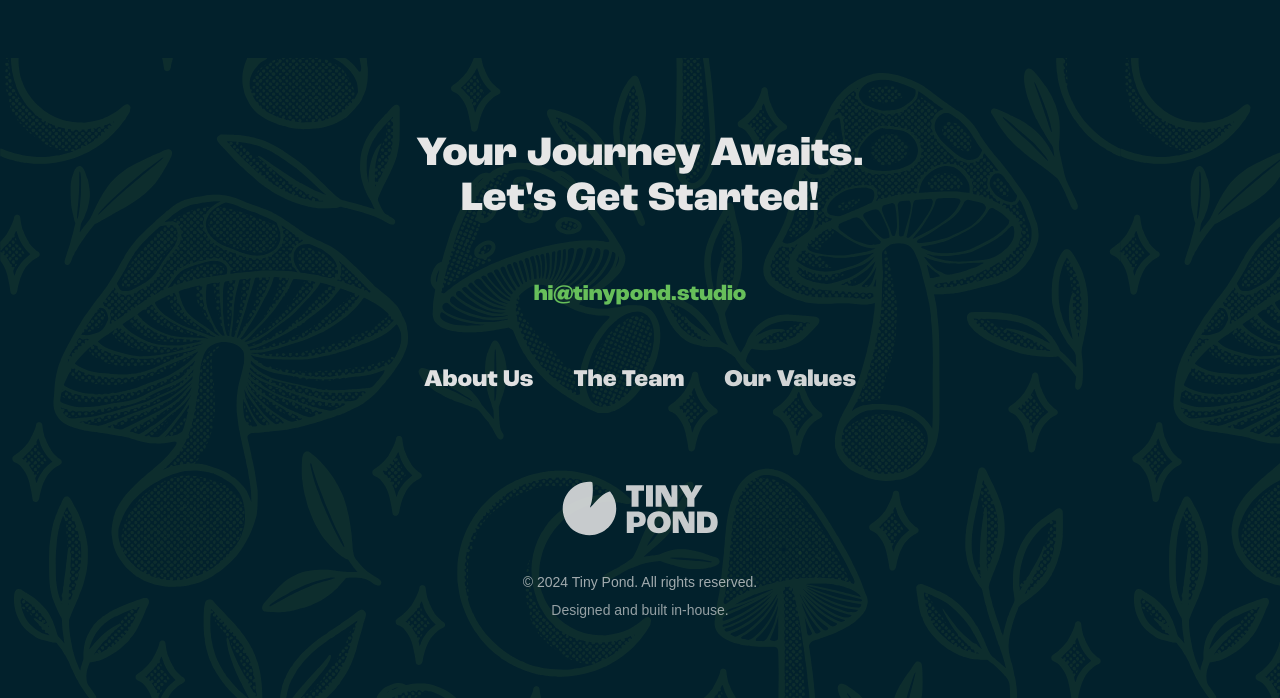
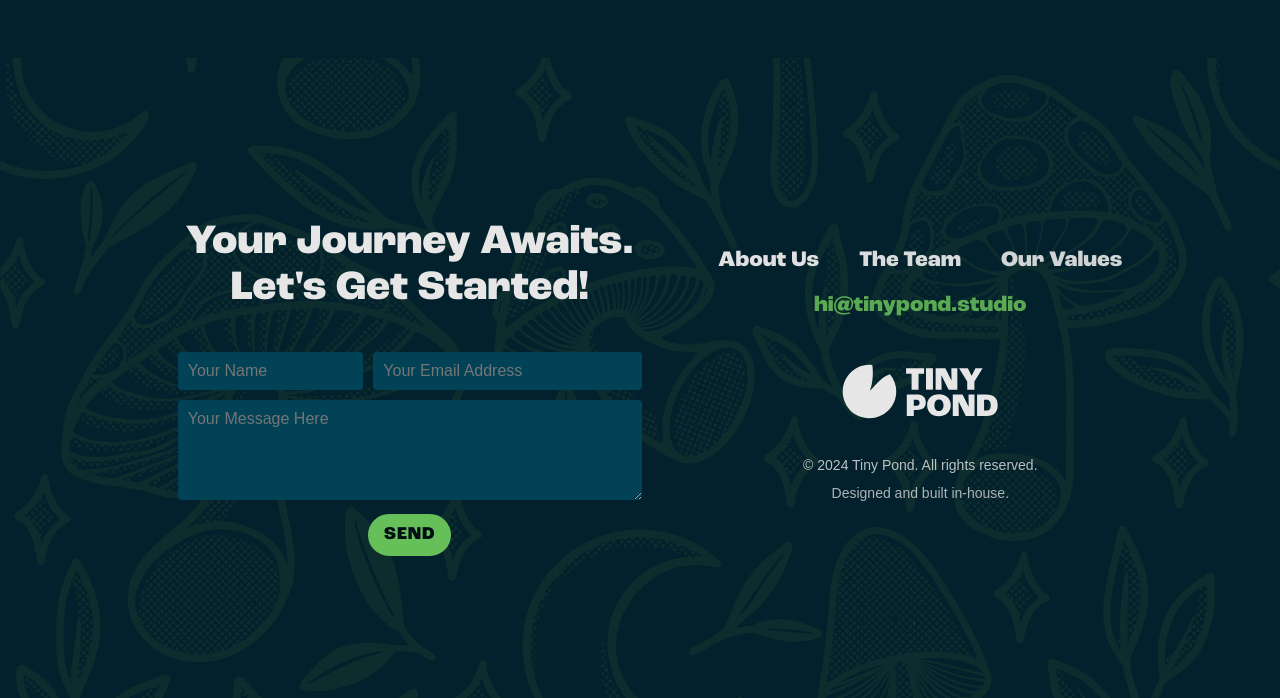
Before and after one commit to adobopunk/tinypond, an Eleventy site: page src/team.html in a window 1280 px wide. Shown: the part 6266-6964 px from the top of the page. Built offline with nearby package versions, Linux system fonts and the light colour scheme; Eleventy itself is replaced by a stand-in of ours; files that its build step writes are made by us from their sources; a script that the page names is missing.

Commit message:
added contact form

```diff
--- a/app/js/footer.js
+++ b/app/js/footer.js
@@ -12,7 +12,6 @@ window.onload = function () {
 	const footerTag = document.querySelector('h2.footer__title');
 	const footerOptions = [
 		"Your Journey Awaits.<br>Let's Get Started!",
-		'The Creative Agency<br>For High Impact Events.',
 		"Tiny Pond, Big Results.<br>Let's Dive In.",
 		'Free Consult?<br>We Got You.',
 	];
--- a/app/scss/components/_footer.scss
+++ b/app/scss/components/_footer.scss
@@ -4,28 +4,38 @@
 	background-color: var(--background-color);
 	$b: &;
 	background-image: url(/img/accents/Texture\ Mushroom\ Green\ -\ Compressed.svg);
-	background-size: 140vh;
+	background-size: cover; // Use cover for better image scaling
 	background-attachment: scroll;
 	z-index: 50;
-	background-repeat: repeat-x;
+	background-repeat: no-repeat; // Prevent tiling for a cleaner look
+
+	&__title {
+		margin-block-start: 5vh;
+	}
 
 	&__wrapper {
+		display: flex;
 		padding-block: 5vh;
 		text-align: center;
-		display: flex;
-		flex-direction: column;
 		align-items: center;
 		justify-content: center;
-		gap: u.rem(40) u.rem(20);
 		min-height: 80vh;
-		padding-inline: 40px;
+		gap: 5%;
+
+		@include u.breakpoint(small) {
+		}
+
+		@include u.breakpoint-down(small) {
+			display: block;
+			flex-direction: column;
+			padding-inline: 0;
+		}
 	}
 
 	&__logo {
 		width: 100%;
 		margin: 0 auto;
 		text-align: center;
-		justify-content: center;
 	}
 
 	&__logo-image {
@@ -48,7 +58,8 @@
 	}
 
 	&__column {
-		flex-direction: row;
+		flex-direction: column; // Changed to column for better stacking on small screens
+		align-items: center; // Center items in column layout
 	}
 
 	&__links {
@@ -57,8 +68,9 @@
 		justify-content: center;
 		align-items: center;
 
-		@include u.breakpoint-down(small) {
-			gap: u.rem(20);
+		@include u.breakpoint-down(xsmall) {
+			gap: u.rem(0);
+			flex-direction: column; // Stack links vertically on small screens
 		}
 	}
 
@@ -69,7 +81,6 @@
 		gap: u.rem(16);
 		font-size: u.rem(18);
 		line-height: 1;
-		// margin-block-end: u.rem(10);
 		color: var(--murky-clouds);
 
 		&:hover {
@@ -92,20 +103,16 @@
 			fill: var(--lilly-green);
 		}
 	}
+
 	&__email {
 		color: var(--lilly-green);
-
 		transform: scale(1);
-		transition-property: text-shadow, transform;
+		transition: text-shadow 100ms, transform 100ms; // Combine transition properties
 		transform-origin: center;
 		transform: translateZ(0);
-		transition-duration: 100ms;
 
 		@include u.breakpoint-down(small) {
-			@include u.breakpoint-down(small) {
-				font-size: 1rem;
-				font-size: clamp(1rem, 0.8rem + 1vw, 2rem);
-			}
+			font-size: u.rem(22);
 		}
 
 		&:hover {
@@ -119,9 +126,8 @@
 	&__homelink {
 		display: inline-block;
 		transform: scale(1);
-		transition-property: transform, opacity;
-		transform-origin: center;
-		transition-duration: 400ms;
+		transition: transform 400ms, opacity 400ms; // Combine transition properties
+
 		&:hover {
 			opacity: 0.75;
 			transform: scale(1.05);
@@ -129,17 +135,15 @@
 	}
 
 	&__about-link {
-		font-size: u.rem(24);
 		color: var(--murky-clouds);
 		transform: scale(1);
-		transition-property: text-shadow, transform;
+		transition: text-shadow 100ms, transform 100ms; // Combine transition properties
 		transform-origin: center;
 		transform: translateZ(0);
-		transition-duration: 100ms;
 
 		@include u.breakpoint-down(small) {
-			font-size: u.rem(20);
-			text-wrap: nowrap;
+			font-size: u.rem(16);
+			text-wrap: nowrap; // Ensure text does not wrap
 		}
 
 		&:hover {
@@ -149,44 +153,88 @@
 			text-shadow: 0 0 20px hsla(195, 77%, 50%, 0.476);
 		}
 	}
+
+	&__column.follow {
+		margin-block: 5vh;
+	}
+}
+
+.form-container {
+	padding: 20px;
+	width: 100%;
+	max-width: 900px; /* Maximum width of the form */
+	margin: 0 auto; /* Center the form container */
 }
 
 form {
 	display: flex;
-	border: 10px solid goldenrod;
-	flex-direction: row;
-	width: 50vw;
+	flex-direction: column; /* Stack elements vertically */
+	gap: 10px; /* Gap between the fields */
 	text-align: left;
-	margin-block-end: u.rem(80);
+	width: 100%; /* Full width for the form */
+}
+
+.label-container {
 	display: flex;
-	flex-wrap: wrap;
 	gap: 10px;
+	width: 100%;
 }
 
 input,
 textarea {
-	width: auto;
-	padding: u.rem(20);
-	border: 2px solid var(--lilly-green);
+	font-family: u.$font;
+	padding: u.rem(10);
 	border-radius: 4px;
-	background-color: var(--swamp-puppy);
-	color: white;
-	&:focus {
-		border: 4px solid var(--blue-fog);
-	}
+	font-size: u.rem(16);
+	width: 100%;
+	background-color: var(--dark-blue-fog);
+	outline: none;
+	border: none;
+}
+
+/* Styles for the name and email fields */
+#name,
+#email {
+	min-width: 0;
+}
+
+#name {
+	flex: 2;
 }
 
 #email {
-	flex-basis: 100;
-	flex-grow: 3;
-}
-
-#name {
-	flex-basis: 200;
-	flex-grow: 1;
+	flex: 3;
 }
 
 #message {
-	flex-basis: 500;
-	flex-grow: 5;
+	height: 100px;
+	resize: vertical;
+	font-family: u.$font;
 }
+
+/* Media Query for Small Screens */
+@include u.breakpoint-down(small) {
+	.form-container {
+		padding: 10px; /* Adjust padding for smaller screens */
+	}
+
+	form {
+		flex-direction: column; /* Stack all fields vertically */
+		align-items: stretch; /* Ensure inputs take full width */
+	}
+
+	.label-container {
+		flex-direction: column;
+		gap: 5px;
+	}
+
+	#name,
+	#email {
+		width: 100%; /* Ensure full width for inputs */
+		min-width: auto; /* Remove min-width for smaller screens */
+	}
+
+	#message {
+		height: 120px; /* Adjust height for the message area */
+	}
+}
--- a/app/scss/components/_topnav.scss
+++ b/app/scss/components/_topnav.scss
@@ -53,7 +53,7 @@
 
 		@include u.breakpoint-down(small) {
 			gap: 16px;
-			display: none;
+			// display: none;
 		}
 	}
 	// &__item {
--- a/app/scss/globals/_button.scss
+++ b/app/scss/globals/_button.scss
@@ -31,9 +31,9 @@
 	&:hover {
 		transform: scale(1.05);
 	}
-	&:first-of-type {
-		margin-inline-end: 20px;
-	}
+	// &:first-of-type {
+	// 	margin-inline-end: 20px;
+	// }
 
 	&.primary {
 		background-color: var(--lilly-green);
@@ -67,4 +67,20 @@
 			filter: drop-shadow(0 0 20px hsla(0, 0%, 90%, 0.226));
 		}
 	}
+	&.tertiary {
+		background-color: var(--lilly-green);
+		color: var(--deep-water);
+		border: u.rem(2) solid var(--lilly-green);
+		font-size: u.rem(18);
+		align-self: center;
+		cursor: pointer;
+		margin-block: 0;
+
+		&:hover {
+			background-color: var(--lilly-green);
+			border: u.rem(2) solid var(--lilly-green);
+			color: var(--murky-clouds);
+			filter: drop-shadow(0 0 20px hsla(112, 44%, 55%, 0.452));
+		}
+	}
 }
--- a/src/_templates/includes/footer.html
+++ b/src/_templates/includes/footer.html
@@ -1,41 +1,28 @@
 <footer class="footer" id="contact">
     <h2 class="visually-hidden">Footer</h2>
     <div class="footer__wrapper wrapper">
+        <div>
             <h2 class="footer__title">
             Your Journey Awaits.<br />Let's Get Started!
         </h2>
 
-        <h3 class="footer__email copy-link">
-            <a
-                class="footer__email"
-                id="copy-link"
-                href="mailto:hi@tinypond.studio"
-                >hi@tinypond.studio</a
-            >
-        </h3>
+        <div class="form-container">
+            <form name="contact" method="POST" data-netlify="true">
+                <div class="label-container">
 
-        <ul class="footer__links">
-            <li class="footer__item">
-                <a href="/team/index.html#about">
-                    <h3 class="footer__about-link">About Us</h3>
-                </a>
-            </li>
-            <li class="footer__item">
-                <a href="/team/index.html#team"
-                    ><h3 class="footer__about-link">
-                        The Team
-                    </h3></a
-                >
-            </li>
-            <li class="footer__item">
-                <a href="/team/index.html#values"
-                    ><h3 class="footer__about-link">
-                        Our Values
-                    </h3></a
-                >
-            </li>
+                        <input type="text" id="name" name="name" required placeholder="Your Name">
 
-        </ul>
+                        <input type="email" id="email" name="email" required placeholder="Your Email Address">
+                </div>
+                <div>
+
+                    <textarea id="message" name="message" required placeholder="Your Message Here"></textarea>
+                </div>
+                <button class="button tertiary" type="submit">Send</button>
+            </form>
+        </div>
+    </div>
+    <div>
         <section class="footer__column follow">
             <!-- <ul class="footer__links">
                 <li class="footer__item">
@@ -94,6 +81,37 @@
                 </li>
             </ul> -->
             <section class="footer__logo">
+
+                <ul class="footer__links">
+                    <li class="footer__item">
+                        <a href="/team/index.html#about">
+                            <h3 class="footer__about-link">About Us</h3>
+                        </a>
+                    </li>
+                    <li class="footer__item">
+                        <a href="/team/index.html#team"
+                            ><h3 class="footer__about-link">
+                                The Team
+                            </h3></a
+                        >
+                    </li>
+                    <li class="footer__item">
+                        <a href="/team/index.html#values"
+                            ><h3 class="footer__about-link">
+                                Our Values
+                            </h3></a
+                        >
+                    </li>
+
+                </ul>
+                <h3 class="footer__email copy-link">
+                    <a
+                        class="footer__email"
+                        id="copy-link"
+                        href="mailto:hi@tinypond.studio"
+                        >hi@tinypond.studio</a
+                    >
+                </h3>
                 <a
                 href="/"
                 class="footer__homelink js-scroll scroll-to"
@@ -113,6 +131,13 @@
             </section>
         </section>
     </div>
+
+
+
+
+        </div>
+
+
 </footer>
 <script src="/app/js/hero.js"></script>
 <script src="/app/js/homepage.js" defer></script>
```
Also changed, not shown: assets/css/index.css, assets/css/style.css, 2 other files. Lines whose indentation alone changed are shown as unchanged.
